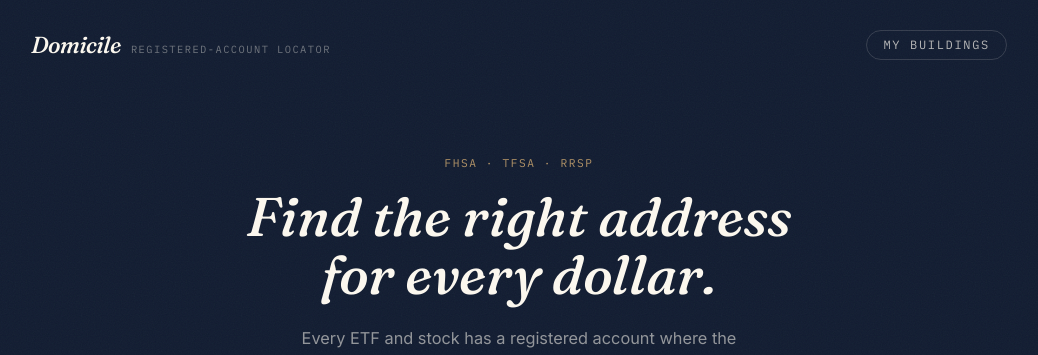
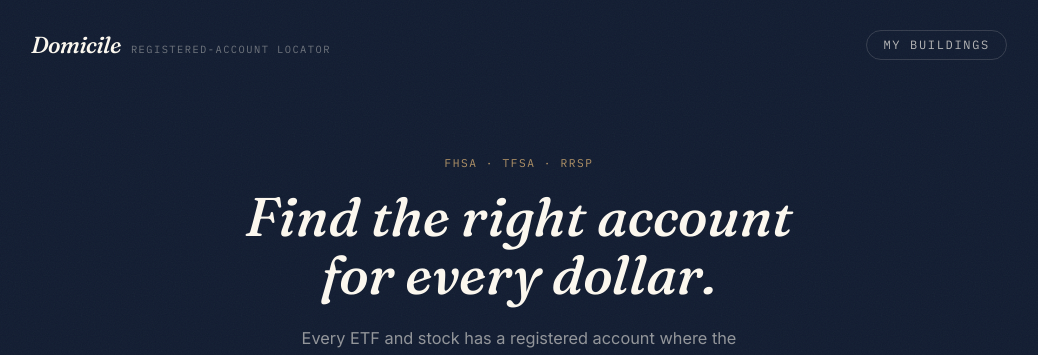
Before and after one commit to asodhi88/domicile, a React (Vite) app: page / in a window 1280 px wide. Shown: the top 355 px of the page, without its empty margins (121-1159 px from the left). Built offline with nearby package versions, Linux system fonts and the light colour scheme.

Commit message:
describe what you changed

```diff
--- a/src/components/Hero.jsx
+++ b/src/components/Hero.jsx
@@ -18,7 +18,7 @@ export default function Hero({ onSearch, loading }) {
           FHSA · TFSA · RRSP
         </p>
         <h1 className="mt-4 font-display text-[2.5rem] italic leading-[1.08] text-paper sm:text-[3.4rem]">
-          Find the right address
+          Find the right account
           <br />
           for every dollar.
         </h1>
```
